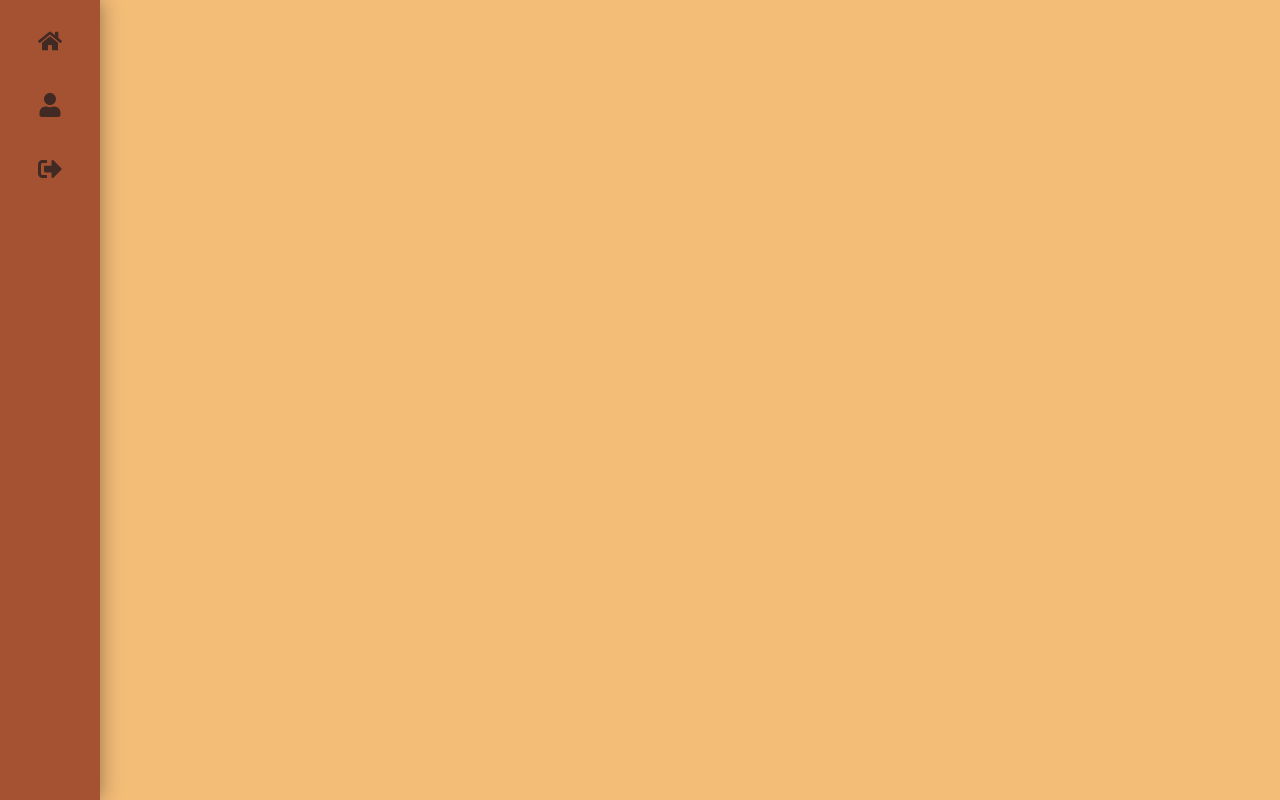
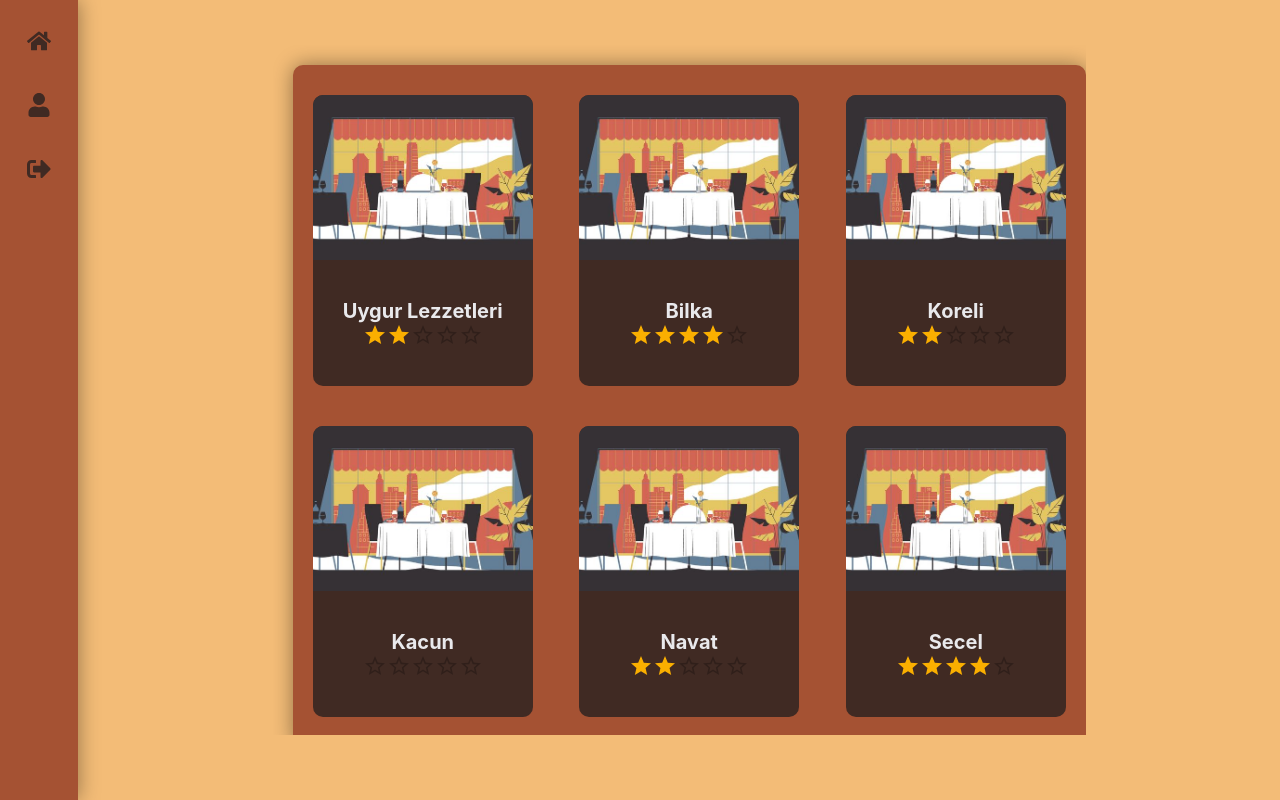
Before and after one commit to Aiga115/CS353-FoodApp, a React (Create React App) app in the folder frontend/: page /restaurants in a window 1280 px wide. Before the commit this address had no page. Built offline with nearby package versions, Linux system fonts and the light colour scheme; the HTML template or start-up script is replaced by a standard one.

Commit message:
restaurant page is added

```diff
--- a/frontend/src/App.js
+++ b/frontend/src/App.js
@@ -6,6 +6,7 @@ import Admin from "./components/Admin";
 import PaymentForm from "./components/PaymentForm";
 import Login from "./pages/Login";
 import Registration from "./pages/Registration";
+import RestaurantsPage from "./pages/RestaurantsPage";
 import { BrowserRouter as Router, Routes, Route } from 'react-router-dom';
 
 function App() {
@@ -21,6 +22,7 @@ function App() {
             <Route path="/" element={<Container />} />
             {/* <Route path="/profile" element={<Profile />} /> */}
             <Route path="/admin" element={<Admin />} />
+            <Route path="/restaurants" element={<RestaurantsPage/>} />
             <Route path="/pay" element={<PaymentForm></PaymentForm>}></Route>
           </Routes>
         </Router>
--- a/frontend/src/components/Container/Container.js
+++ b/frontend/src/components/Container/Container.js
@@ -2,12 +2,14 @@ import React from "react";
 import "./Container.css";
 import TopSect from "../TopSect"
 import FoodCont from "../FoodCont";
+import Filter from "../Filter/Filter";
 
 
 function Container() {
   return (
     <div className="container">
       <TopSect />
+      <Filter/>
       <FoodCont />
     </div>
   );
--- /dev/null
+++ b/frontend/src/components/Filter/Filter.js
@@ -0,0 +1,40 @@
+import * as React from 'react';
+import Autocomplete from '@mui/material/Autocomplete';
+import Box from '@mui/material/Box';
+import TextField from '@mui/material/TextField';
+
+function Filter() {
+    return (
+        <Box mt={2} ml={2}>
+            <Autocomplete
+                multiple
+                size='small'
+                limitTags={2}
+                options={data}
+                getOptionLabel={(option) => option.title}
+                renderInput={(params) => (
+                    <TextField {...params} placeholder="Ingredients" />
+                )}
+                sx={{
+                    width: '500px',
+                    '& .MuiOutlinedInput-notchedOutline': {
+                        borderColor: '#000'
+                    }
+                 }}
+            />
+        </Box>
+    );
+}
+
+const data = [
+    { title: 'Eggs, milk and milk products' },
+    { title: 'Fruits' },
+    { title: 'Grain, nuts and baking products' },
+    { title: 'Vegetables' },
+    { title: 'Fats and oils' },
+    { title: 'Herbs and Spices' },
+    { title: 'Meat, sausage and fish' },
+    { title: 'Others' },
+];
+
+export default Filter;
--- a/frontend/src/components/FoodBox.js
+++ b/frontend/src/components/FoodBox.js
@@ -43,7 +43,7 @@ function FoodBox({ imgSrc, title, price }) {
           Add to cart
         </button> */}
         <div>
-        <button onClick={notify} className="btn">Add to cart</button>
+        <button onClick={notify} className="btn" style={{color: '#333'}}>Add to cart</button>
 
         </div>
       </div>
--- /dev/null
+++ b/frontend/src/components/Restaurant/CardBox.js
@@ -0,0 +1,30 @@
+import React from "react";
+
+import { ToastContainer } from 'react-toastify';
+import 'react-toastify/dist/ReactToastify.css';
+import Rating from '@mui/material/Rating';
+
+
+function CardBox({ imgSrc, title, name, rating }) {
+
+  return (
+    <div className="details">
+      <img src={imgSrc} alt="" className="details-img" />
+      <div className="food-name">
+        <h2>{title}</h2>
+      </div>
+
+      <div className="food-details">
+        <div>
+          <p>
+            {name}
+          </p>
+        </div>
+        <Rating value={rating} readOnly />
+      </div>
+      <ToastContainer />
+    </div>
+  );
+}
+
+export default CardBox;
--- /dev/null
+++ b/frontend/src/components/Restaurant/List.js
@@ -0,0 +1,29 @@
+import React from "react";
+import "../FoodCont.css";
+import CardBox from "./CardBox";
+import food from "../images/restaurant.jpg";
+
+
+function List() {
+  return (
+    <>
+      <div className="foodcontainer" style={{ justifyContent: 'center' }}>
+        <div className="left-side">
+          <div className="cards">
+
+            <main>
+              <CardBox imgSrc={food} name={"Uygur Lezzetleri"} rating={2}></CardBox>
+              <CardBox imgSrc={food} name={"Bilka"} rating={4}/>
+              <CardBox imgSrc={food} name={"Koreli"} rating={2}/>
+              <CardBox imgSrc={food} name={"Kacun"} rating={0}/>
+              <CardBox imgSrc={food} name={"Navat"}rating={2} />
+              <CardBox imgSrc={food} name={"Secel"} rating={4}/>
+            </main>
+          </div>
+        </div>
+      </div>
+    </>
+  );
+}
+
+export default List;
--- /dev/null
+++ b/frontend/src/pages/RestaurantsPage.js
@@ -0,0 +1,13 @@
+import React from "react";
+import "../components/Container/Container.css"
+import List from "../components/Restaurant/List";
+
+function RestaurantsPage() {
+  return (
+    <div className="container">
+        <List/>
+    </div>
+  );
+}
+
+export default RestaurantsPage;
```
Also changed, not shown: frontend/src/components/PastOrders.js (added, +41 -0 lines), frontend/src/components/images/restaurant.jpg (added).
